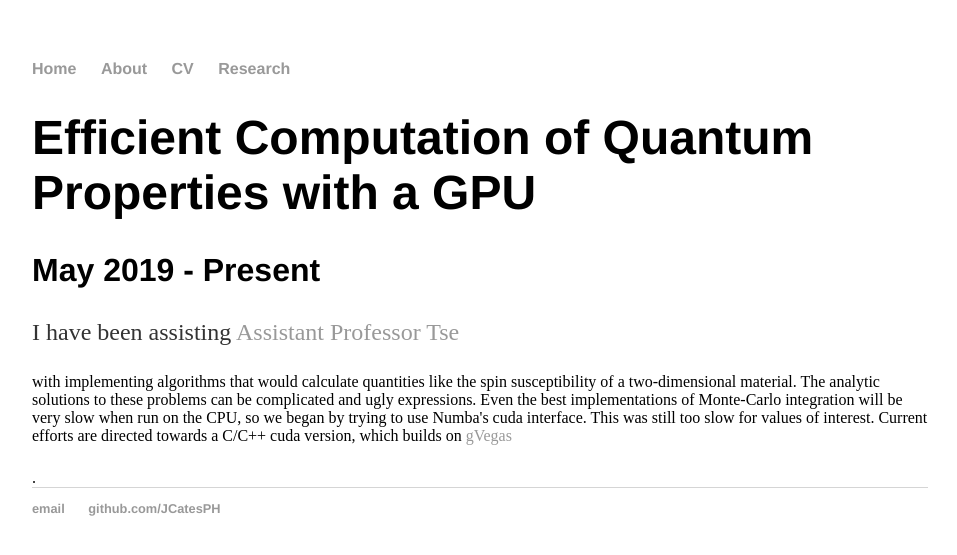
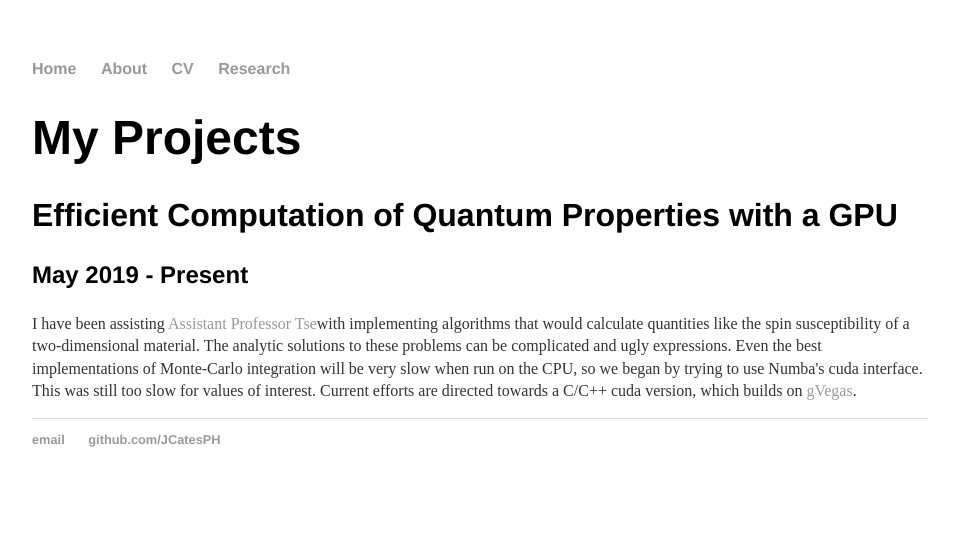
Before and after one commit to JCatesPH/JCatesPH.github.io, a Jekyll site: the page built from research/index.html, in a window 1280 px wide. Shown: the top 555 px of the page, without its empty margins (160-1117 px from the left). Built offline with Jekyll 4.4.1, drawn with Linux system fonts in a browser that asks for light colours.

Commit message:
Fixing some errors

```diff
--- a/css/main.css
+++ b/css/main.css
@@ -27,8 +27,12 @@ h2 {
     font-size: 2em;
     font-family:'Helvetica', 'Arial', 'Sans-Serif';
 }
+h3 {
+    font-size: 1.5em;
+    font-family:'Helvetica', 'Arial', 'Sans-Serif';
+}
 p {
-    font-size: 1.5em;
+    font-size: 1em;
     line-height: 1.4em;
     color: #333;
 }
--- a/research/index.html
+++ b/research/index.html
@@ -3,7 +3,8 @@ layout: default
 ---
 
 <div class="blurb">
-    <h1>Efficient Computation of Quantum Properties with a GPU</h1>
-    <h2>May 2019 - Present</h2>
-	<p>I have been assisting <a href=http://tsegroup.ua.edu>Assistant Professor Tse</a></p> with implementing algorithms that would calculate quantities like the spin susceptibility of a two-dimensional material. The analytic solutions to these problems can be complicated and ugly expressions. Even the best implementations of Monte-Carlo integration will be very slow when run on the CPU, so we began by trying to use Numba's cuda interface. This was still too slow for values of interest. Current efforts are directed towards a C/C++ cuda version, which builds on <a href=http://madgraph.kek.jp/KEK/GPU/index.html>gVegas</a></p>.
+    <h1>My Projects</h1>
+    <h2>Efficient Computation of Quantum Properties with a GPU</h2>
+    <h3>May 2019 - Present</h3>
+	<p>I have been assisting <a href=http://tsegroup.ua.edu>Assistant Professor Tse</a>with implementing algorithms that would calculate quantities like the spin susceptibility of a two-dimensional material. The analytic solutions to these problems can be complicated and ugly expressions. Even the best implementations of Monte-Carlo integration will be very slow when run on the CPU, so we began by trying to use Numba's cuda interface. This was still too slow for values of interest. Current efforts are directed towards a C/C++ cuda version, which builds on <a href=http://madgraph.kek.jp/KEK/GPU/index.html>gVegas</a>.</p>
 </div><!-- /.blurb -->
```
